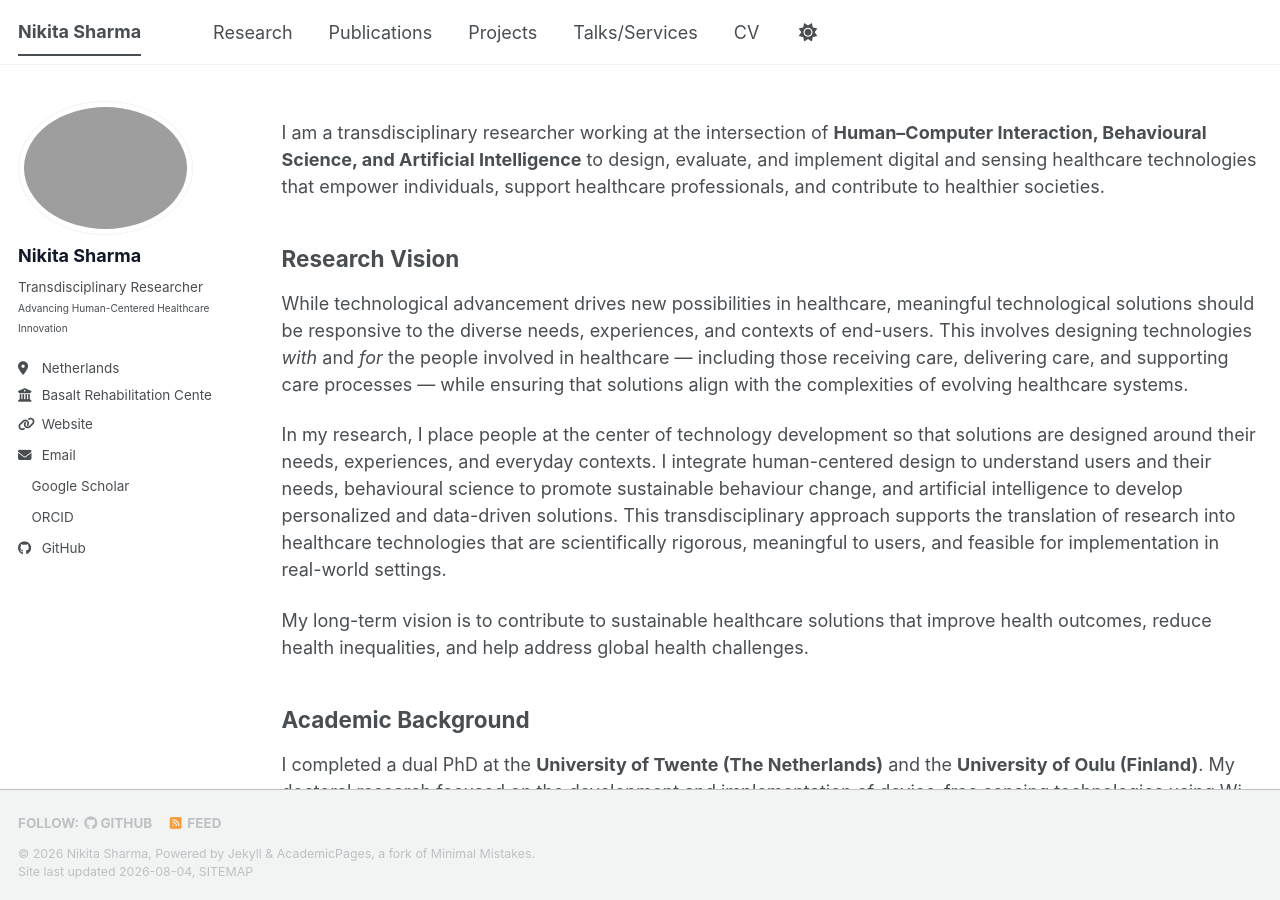
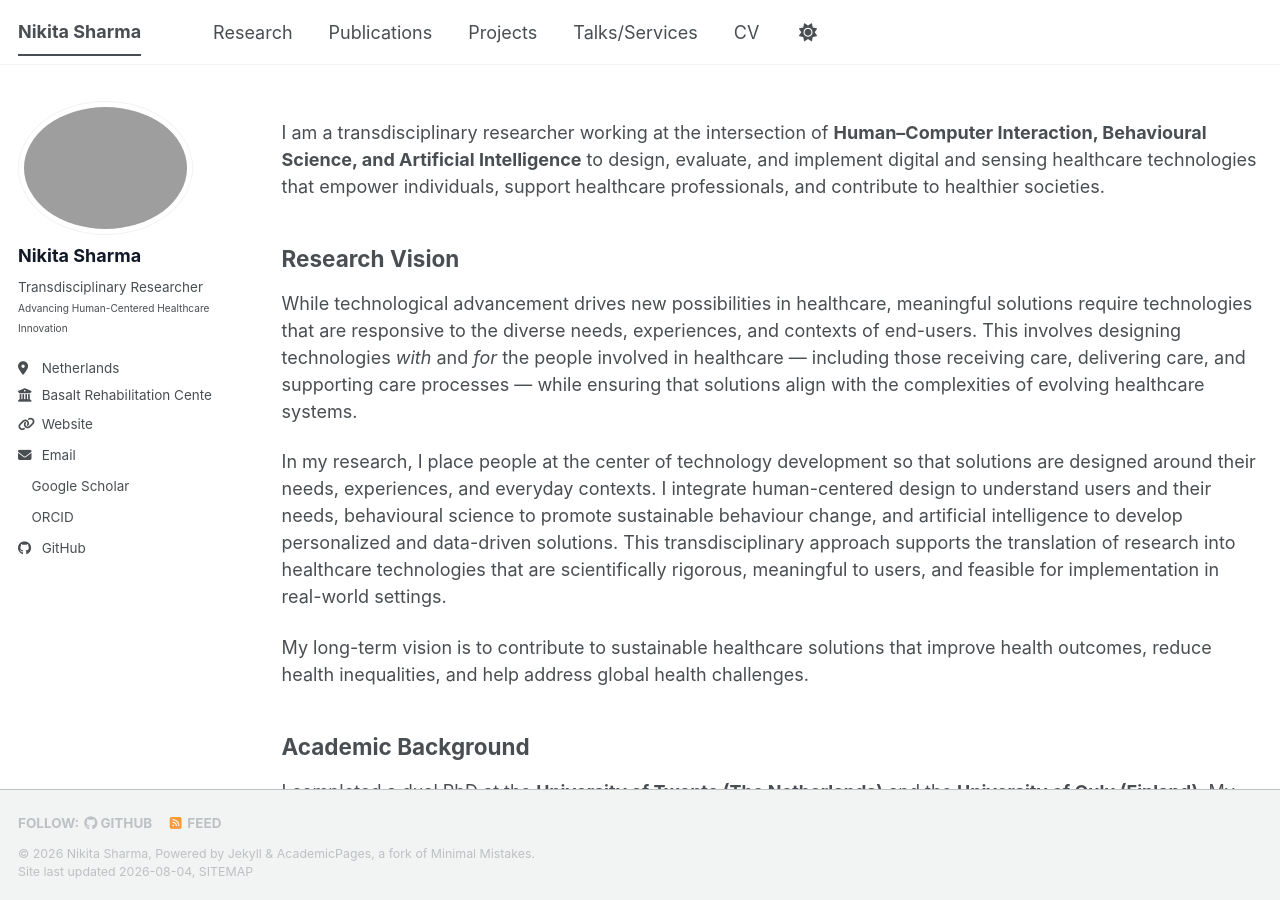
Before and after one commit to nikitasharma14/Portfolio, a Jekyll site: the page built from _pages/about.md, in a window 1280 px wide and 900 px high. Built offline with Jekyll 4.4.1, drawn with Linux system fonts in a browser that asks for light colours; a style sheet for code colours, icons or effects is not loaded.

Commit message:
Update about.md

```diff
--- a/_pages/about.md
+++ b/_pages/about.md
@@ -12,7 +12,8 @@ I am a transdisciplinary researcher working at the intersection of **Human–Com
 
 ## Research Vision
 
-While technological advancement drives new possibilities in healthcare, meaningful technological solutions should be responsive to the diverse needs, experiences, and contexts of end-users. This involves designing technologies *with* and *for* the people involved in healthcare — including those receiving care, delivering care, and supporting care processes — while ensuring that solutions align with the complexities of evolving healthcare systems.
+While technological advancement drives new possibilities in healthcare, meaningful solutions require technologies that are responsive to the diverse needs, experiences, and contexts of end-users. This involves designing technologies *with* and *for* the people involved in healthcare — including those receiving care, delivering care, and supporting care processes — while ensuring that solutions align with the complexities of evolving healthcare systems.
+
 
 In my research, I place people at the center of technology development so that solutions are designed around their needs, experiences, and everyday contexts. I integrate human-centered design to understand users and their needs, behavioural science to promote sustainable behaviour change, and artificial intelligence to develop personalized and data-driven solutions. This transdisciplinary approach supports the translation of research into healthcare technologies that are scientifically rigorous, meaningful to users, and feasible for implementation in real-world settings.
 
```
